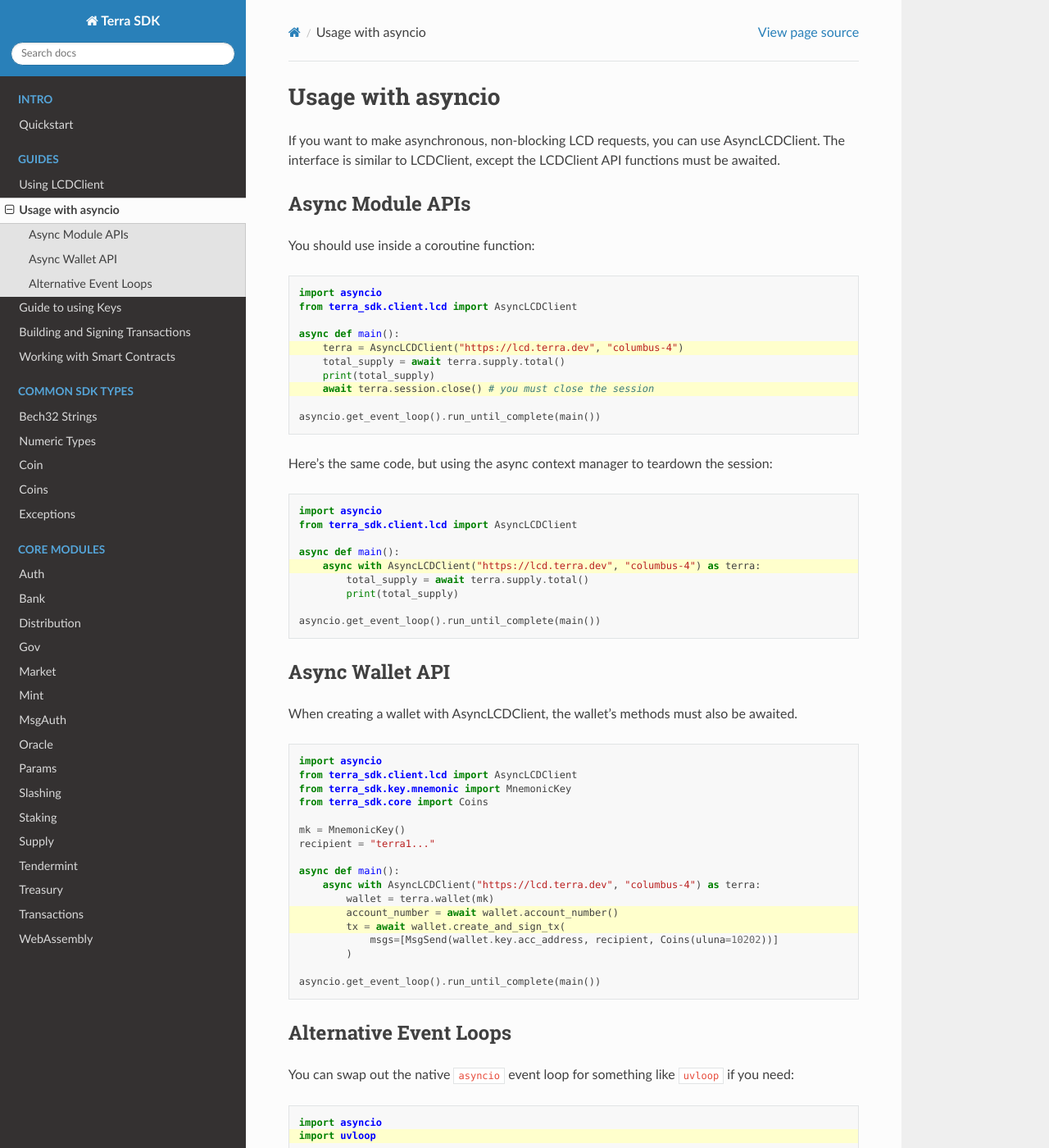
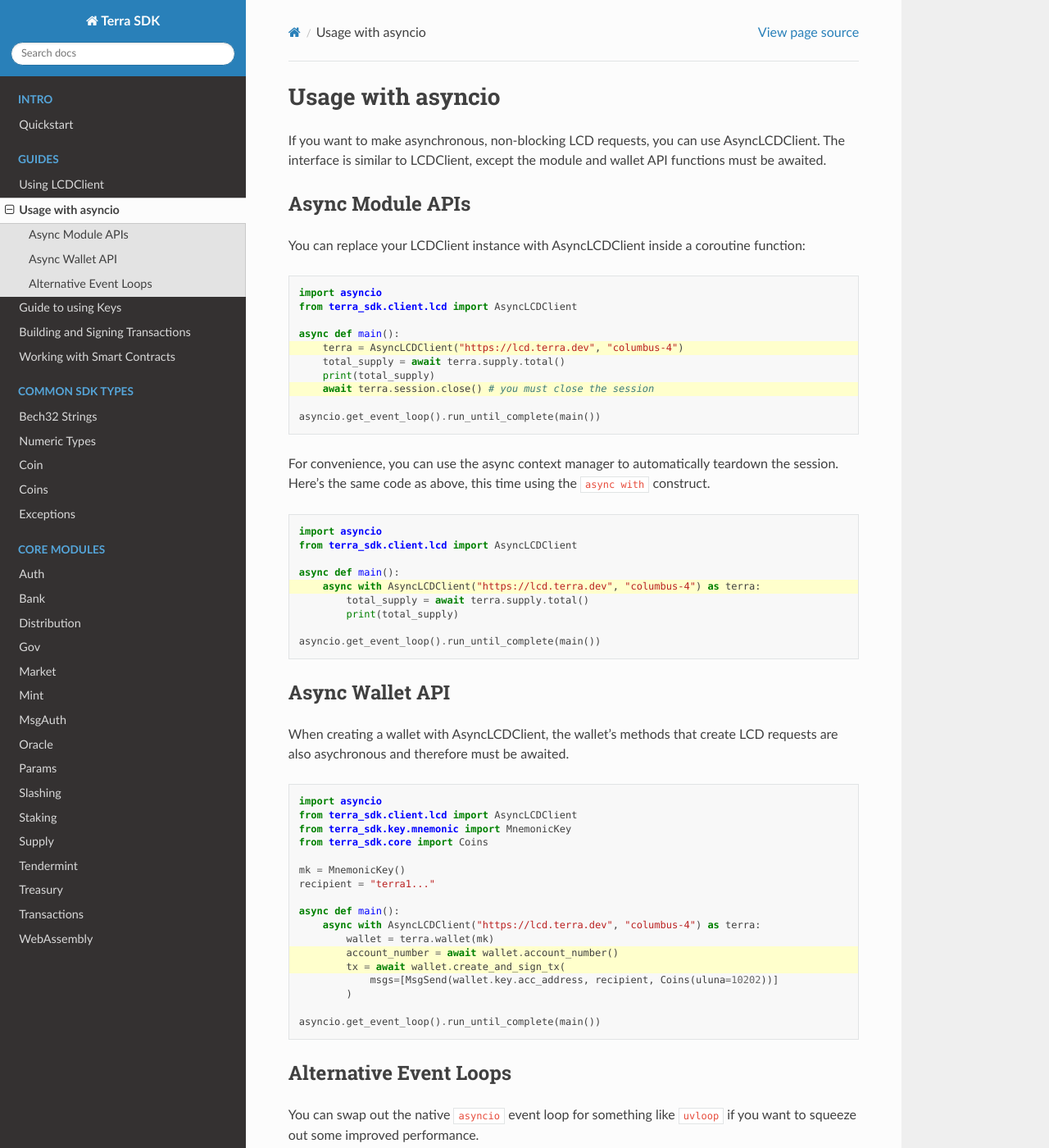
Before and after one commit to terra-money/terra.py, a Sphinx documentation site: the page built from docs/guides/async.rst, in a window 1280 px wide and 1400 px high. Shown: the whole window at 82% size. Built offline with Sphinx 7.4.7 and the Read the Docs theme 2.0.0, drawn with Linux system fonts in a browser that asks for light colours.

```diff
--- a/docs/core_modules/auth.rst
+++ b/docs/core_modules/auth.rst
@@ -1,5 +1,7 @@
 Auth
 ====
+
+.. note:: Data objects are also aliased under at ``terra_sdk.core.auth``.
 
 API
 --------
--- a/docs/guides/async.rst
+++ b/docs/guides/async.rst
@@ -2,12 +2,12 @@ Usage with asyncio
 ==================
 
 If you want to make asynchronous, non-blocking LCD requests, you can use AsyncLCDClient.
-The interface is similar to LCDClient, except the LCDClient API functions must be awaited.
+The interface is similar to LCDClient, except the module and wallet API functions must be awaited.
 
 Async Module APIs
 -----------------
 
-You should use  inside a coroutine function:
+You can replace your LCDClient instance with AsyncLCDClient inside a coroutine function:
 
 .. code-block:: python
     :emphasize-lines: 5,8
@@ -24,7 +24,8 @@ You should use  inside a coroutine function:
     asyncio.get_event_loop().run_until_complete(main())
 
 
-Here's the same code, but using the async context manager to teardown the session:
+For convenience, you can use the async context manager to automatically teardown the
+session. Here's the same code as above, this time using the ``async with`` construct.
 
 .. code-block:: python
     :emphasize-lines: 5
@@ -42,7 +43,8 @@ Here's the same code, but using the async context manager to teardown the sessio
 Async Wallet API
 ----------------
 
-When creating a wallet with AsyncLCDClient, the wallet's methods must also be awaited.
+When creating a wallet with AsyncLCDClient, the wallet's methods that create LCD requests
+are also asychronous and therefore must be awaited.
 
 .. code-block:: python
     :emphasize-lines: 12-13
@@ -69,7 +71,7 @@ Alternative Event Loops
 -----------------------
 
 You can swap out the native ``asyncio`` event loop for something like ``uvloop`` if you
-need:
+want to squeeze out some improved performance.
 
 .. code-block:: python
     :emphasize-lines: 2, 10
```
Also changed, not shown: other parts of docs/core_modules/auth.rst (+0 -2 lines), docs/guides/lcdclient.rst (+32 -3 lines), docs/index.rst (+4 -15 lines), docs/tutorial.rst (renamed from docs/quickstart.rst), 3 other files.
